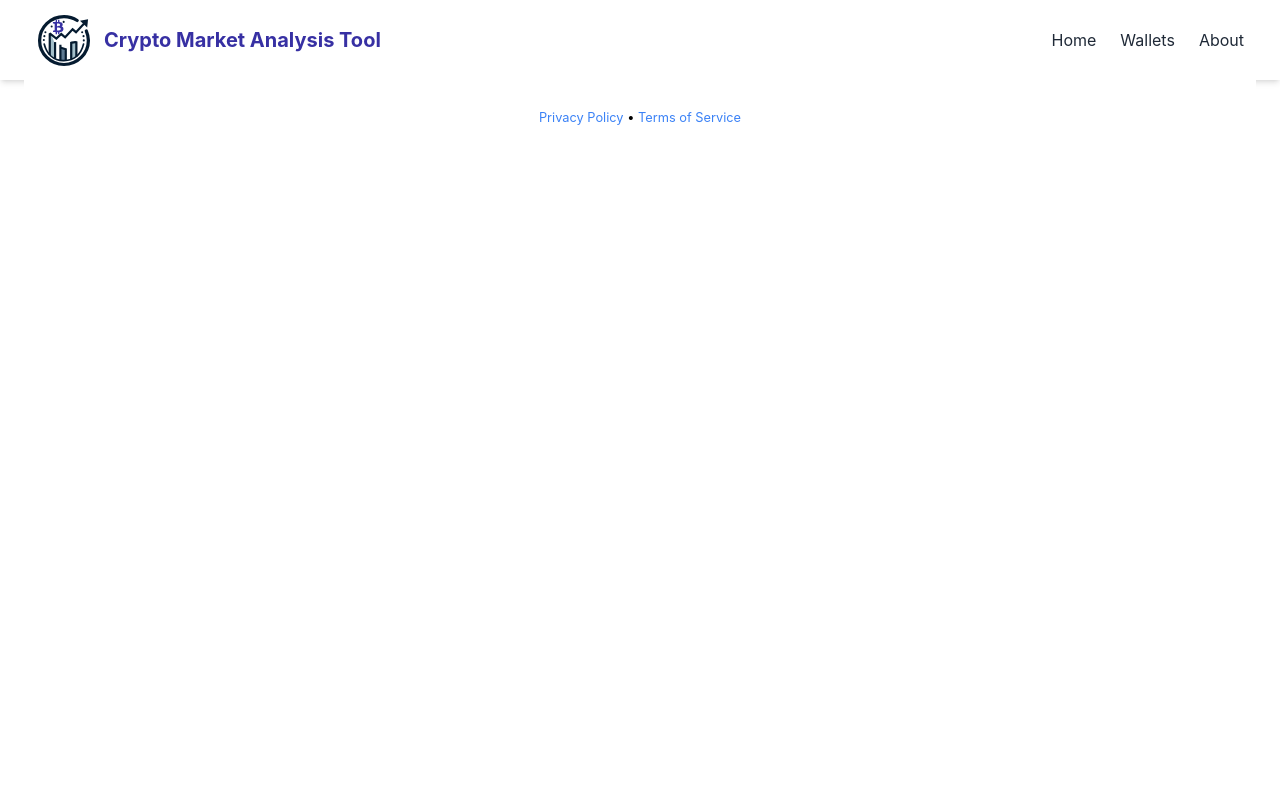
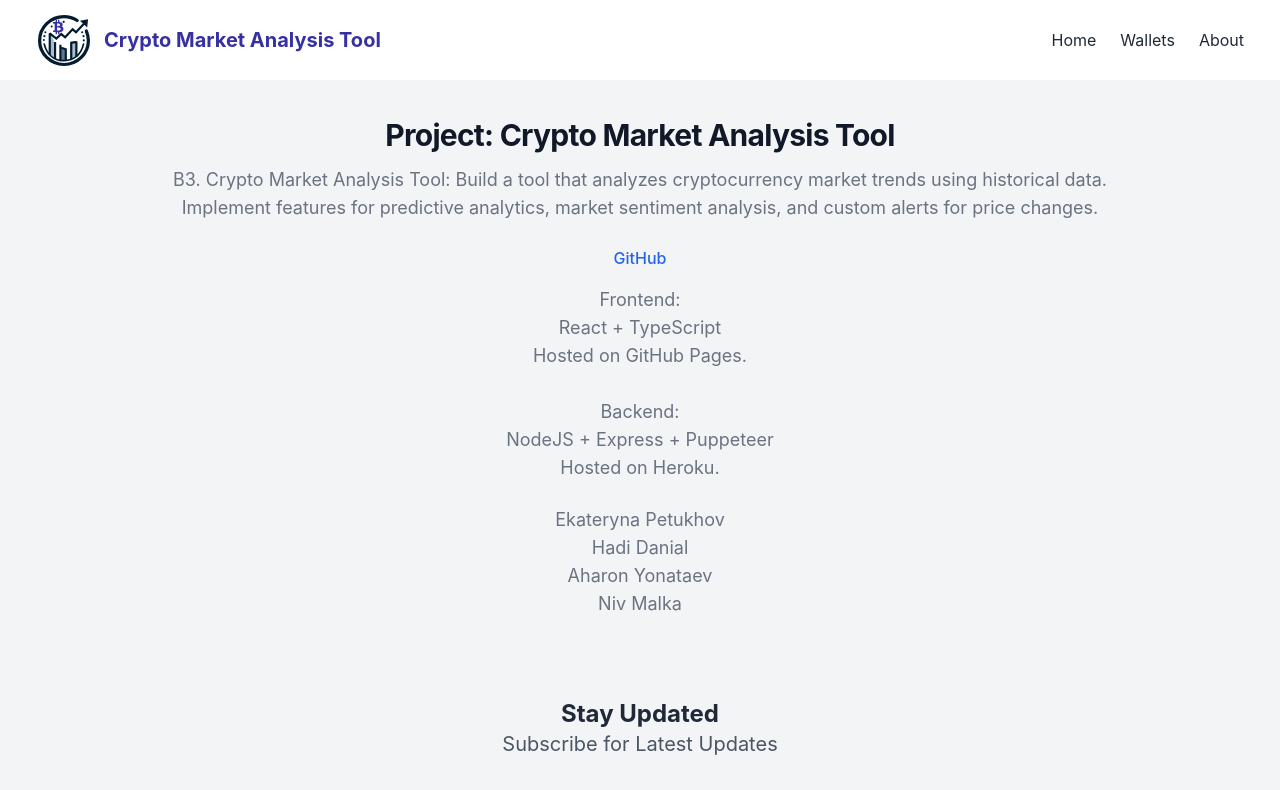
Before and after one commit to KatyaPetukhov/Crypto-Market-Analysis-Tool, a React (Create React App) app in the folder frontend_react/: page /about in a window 1280 px wide. Shown: the top 790 px of the page. Built offline with nearby package versions, Linux system fonts and the light colour scheme.

Commit message:
Added About page

```diff
--- a/frontend_react/src/App.tsx
+++ b/frontend_react/src/App.tsx
@@ -6,6 +6,7 @@ import Prediction from "./features/Prediction";
 import Header from "./components/Header";
 import Wallet from "./screens/Wallet";
 import Footer from "./components/Footer";
+import About from "./screens/About";
 
 function App() {
   return (
@@ -15,6 +16,7 @@ function App() {
         <Routes>
           <Route path="/" element={<Home />} />
           <Route path="/wallet" element={<Wallet />} />
+          <Route path="/about" element={<About />} />
         </Routes>
       </div>
       <Footer />
--- a/frontend_react/src/components/Header.tsx
+++ b/frontend_react/src/components/Header.tsx
@@ -12,12 +12,11 @@ const Header = () => {
             </p>
           </Link>
 
-          <a
-            className="hidden md:block font-bold text-indigo-800 text-xl"
-            href="index.html"
-          >
-            Crypto Market Analysis Tool
-          </a>
+          <Link to="/">
+            <p className="hidden md:block font-bold text-indigo-800 text-xl">
+              Crypto Market Analysis Tool
+            </p>
+          </Link>
         </div>
         <div className="flex">
           <Link to="/">
@@ -28,9 +27,9 @@ const Header = () => {
             <p className="text-gray-800 hover:text-gray-600 px-3">Wallets</p>
           </Link>
 
-          <a className="text-gray-800 hover:text-gray-600 px-3" href="#">
-            About
-          </a>
+          <Link to="/about">
+            <p className="text-gray-800 hover:text-gray-600 px-3">About</p>
+          </Link>
         </div>
       </div>
     </nav>
--- /dev/null
+++ b/frontend_react/src/screens/About.tsx
@@ -0,0 +1,46 @@
+import React from "react";
+import Header from "../components/Header";
+import Subscribe from "../components/Subscribe";
+
+const Home = () => {
+  return (
+    <div className="pt-10 container mx-auto">
+      <h1 className="mb-4 text-3xl font-bold leading-none tracking-tight text-gray-900 text-center">
+        Project: Crypto Market Analysis Tool
+      </h1>
+      <p className="mb-6 text-lg font-normal text-gray-500 text-center">
+        B3. Crypto Market Analysis Tool: Build a tool that analyzes
+        cryptocurrency market trends using historical data.
+        <br />
+        Implement features for predictive analytics, market sentiment analysis,
+        and custom alerts for price changes.
+      </p>
+      <p className="text-center mb-4">
+        <a
+          className="font-medium text-blue-600 dark:text-blue-500 hover:underline"
+          href="https://github.com/hadiDanial/Crypto-Market-Analysis-Tool"
+        >
+          GitHub
+        </a>
+      </p>
+      <p className="mb-6 text-lg font-normal text-gray-500 text-center">
+        Frontend: <br />
+        React + TypeScript <br />
+        Hosted on GitHub Pages. <br />
+        <br />
+        Backend:
+        <br />
+        NodeJS + Express + Puppeteer
+        <br /> Hosted on Heroku.
+      </p>
+      <p className="mb-6 text-lg font-normal text-gray-500 text-center">
+        Ekateryna Petukhov <br /> Hadi Danial <br /> Aharon Yonataev <br /> Niv
+        Malka <br />
+      </p>
+
+      <Subscribe></Subscribe>
+    </div>
+  );
+};
+
+export default Home;
```
